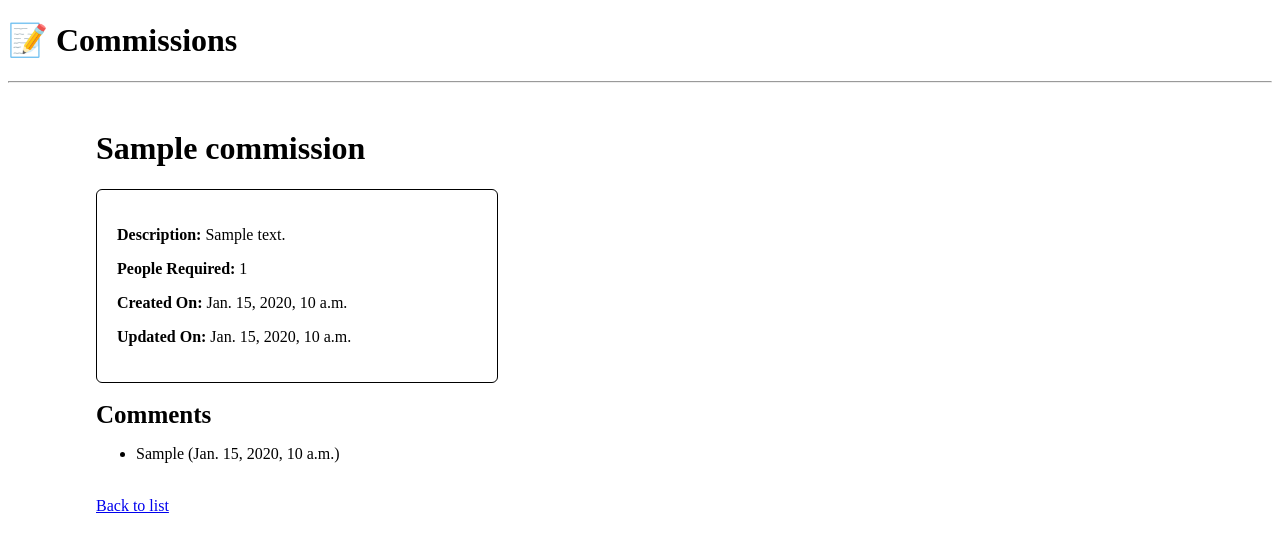
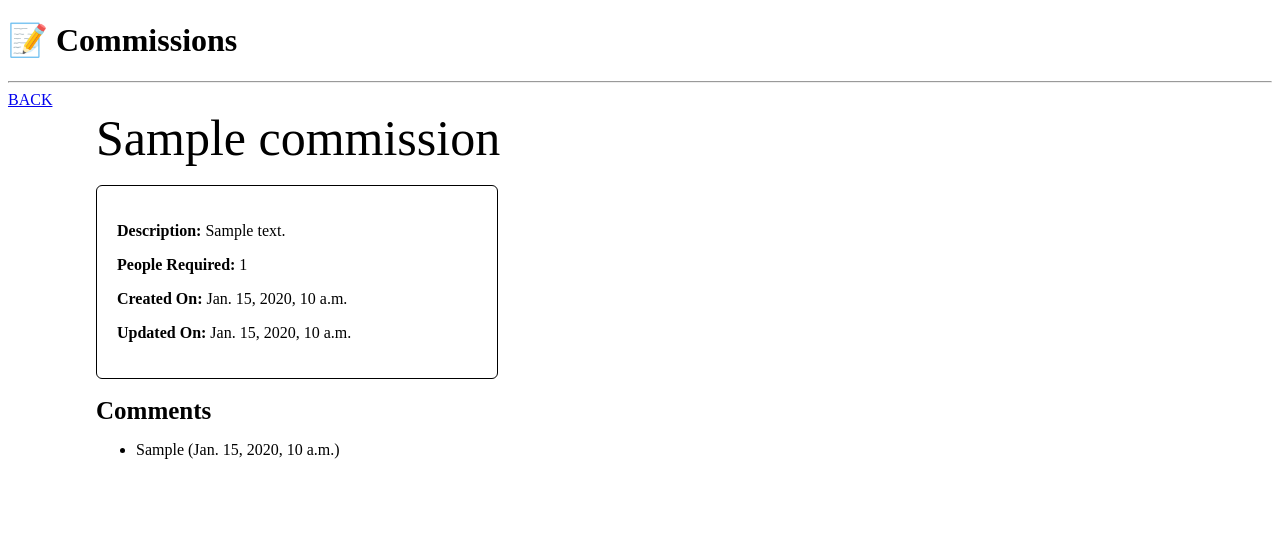
Before and after one commit to rblugrwblc/hobbysite-C-D-12, a Django app: page /commissions/detail/1/ in a window 1280 px wide. Shown: the top 552 px of the page. Run offline with Django 5.2, Linux system fonts and the light colour scheme; tables that the repository leaves empty hold one stand-in row (values such as "Sample post").

Commit message:
Updated commissions_detail.html

```diff
--- a/hobbysite/commissions/templates/commissions_detail.html
+++ b/hobbysite/commissions/templates/commissions_detail.html
@@ -1,8 +1,12 @@
 {% extends "base.html" %}
+{% load static %}
 {% block title %}Commissions App{% endblock %}
 {% block header %}📝 Commissions{% endblock %}
+{% block back_button %}<a href="{% url 'commissions:list_view' %}">BACK</a>{% endblock %}
 {% block content %}
-    <h1>{{ commission.title }}</h1>
+    <text style="font-size:50px">{{ commission.title }}</text>
+	<br>
+
 	<div class="text-wrap">
     <p><strong>Description:</strong> {{ commission.description }}</p>
     <p><strong>People Required:</strong> {{ commission.people_required }}</p>
@@ -22,6 +26,4 @@
 	</ul>
 
 	<br>
-
-    <a href="{% url 'commissions:commission_list' %}">Back to list</a>
 {% endblock %}
```
